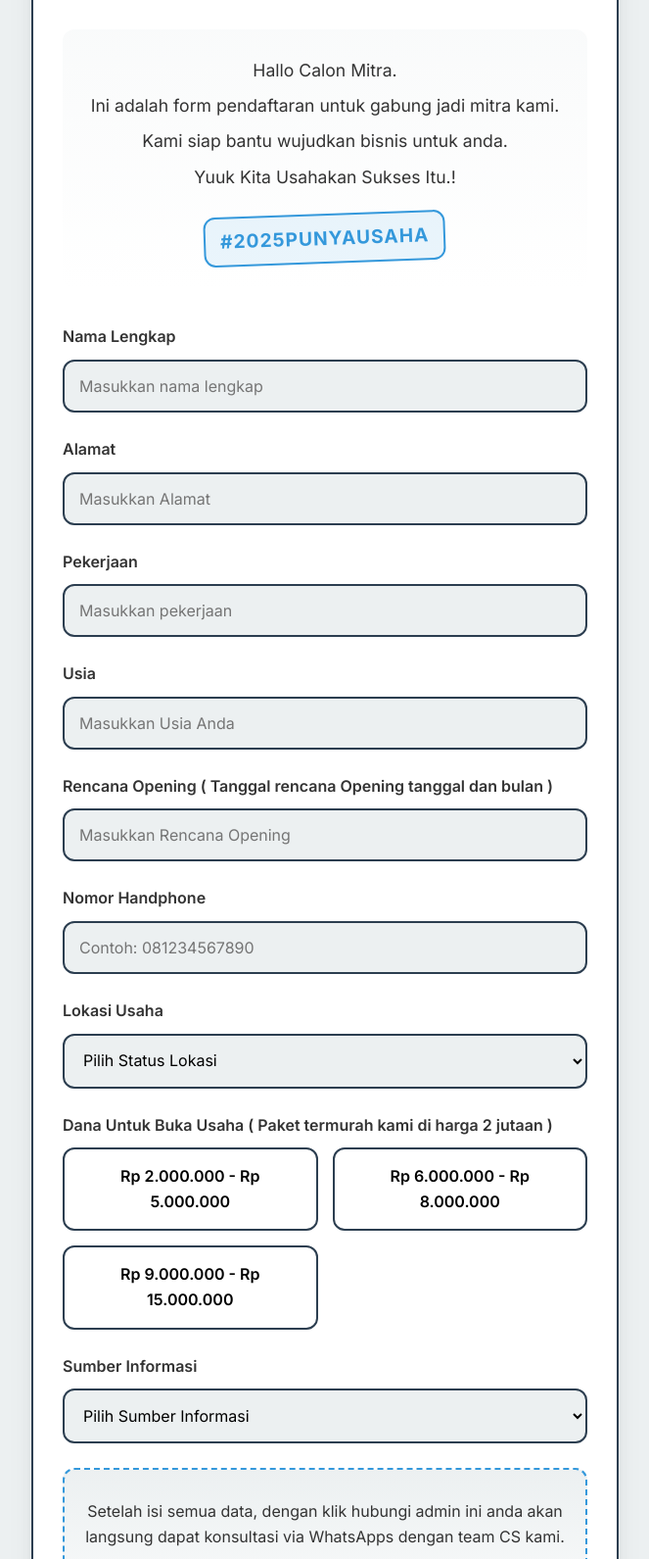
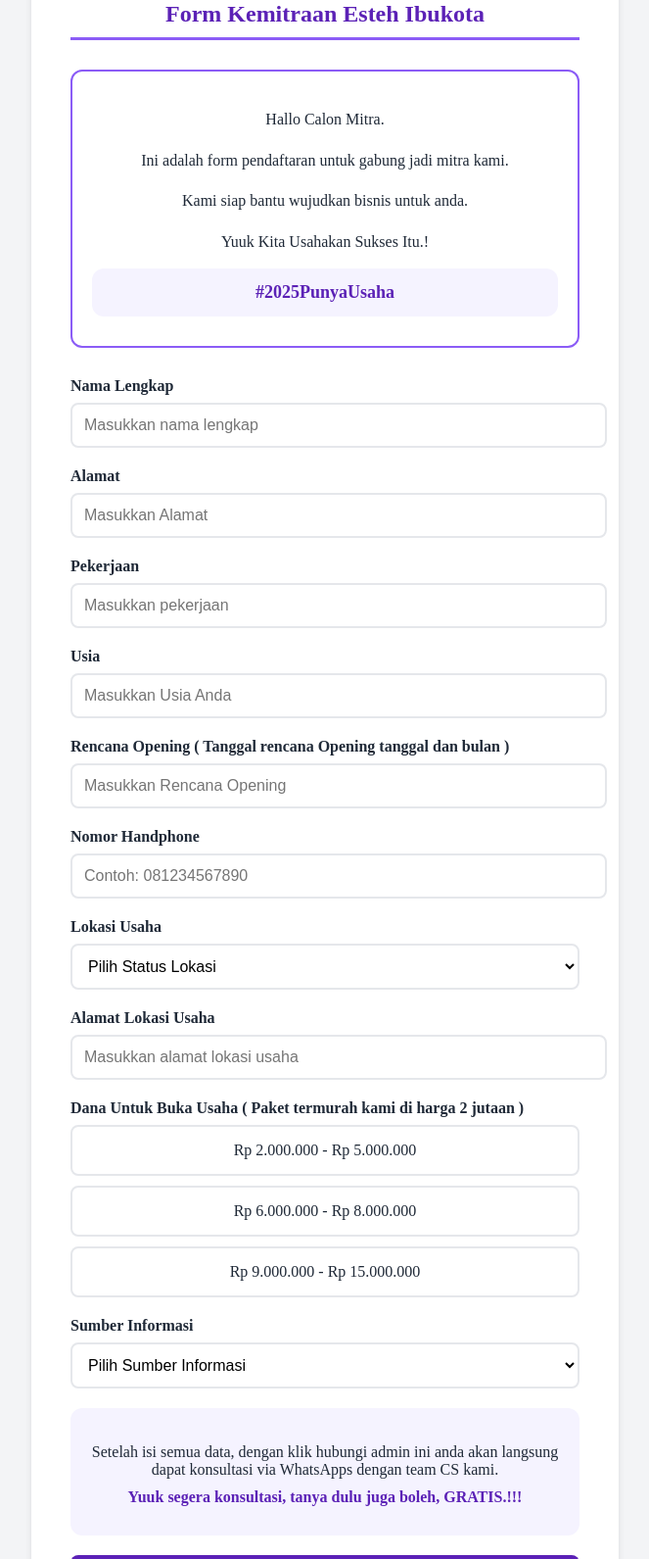
Before and after one commit to jafabogaartha/Form-Paketusaha.web.id, a plain HTML site: page estehibukota.html in a window 1280 px wide. Shown: the part 103-1694 px from the top of the page at 98% size, without its empty margins (308-971 px from the left). Drawn offline with Linux system fonts and the light colour scheme.

Commit message:
@jafabogaartha

```diff
--- a/estehibukota.html
+++ b/estehibukota.html
@@ -7,286 +7,258 @@
     <title>Kemitraan Esteh Ibukota</title>
     <link href="https://fonts.googleapis.com/css2?family=Inter:wght@400;600;700&display=swap" rel="stylesheet">
     <style>
-        :root {
-            --primary-color: #2c3e50;
-            /* Warna gelap yang kuat */
-            --secondary-color: #ecf0f1;
-            /* Warna latar belakang ringan */
-            --accent-color: #3498db;
-            /* Warna aksen cerah */
-            --text-color: #333;
-            --border-radius: 12px;
-        }
+:root {
+    --primary-color: #5B21B6;    /* Deep purple */
+    --secondary-color: #ffffff;   /* White background */
+    --accent-color: #8B5CF6;     /* Bright purple */
+    --text-color: #1F2937;       /* Dark gray for text */
+    --text-light: #6B7280;       /* Light gray for secondary text */
+    --white: #ffffff;
+    --error: #EF4444;
+    --success: #10B981;
+    --border-radius: 12px;
+}
 
-        * {
-            margin: 0;
-            padding: 0;
-            box-sizing: border-box;
-            font-family: 'Inter', 'Roboto', sans-serif;
-        }
+body {
+    background-color: #F3F4F6;
+    min-height: 100vh;
+    padding: 20px;
+}
 
-        body {
-            background-color: var(--secondary-color);
-            display: flex;
-            justify-content: center;
-            align-items: center;
-            min-height: 100vh;
-            line-height: 1.6;
-        }
+.container {
+    width: 100%;
+    max-width: 600px;
+    margin: 20px auto;
+    background: var(--white);
+    box-shadow: 0 4px 6px rgba(0, 0, 0, 0.1);
+    border-radius: var(--border-radius);
+    overflow: hidden;
+}
 
-        .container {
-            width: 100%;
-            max-width: 600px;
-            background-color: white;
-            box-shadow:
-                0 10px 30px rgba(0, 0, 0, 0.05),
-                0 4px 15px rgba(0, 0, 0, 0.03);
-            border-radius: var(--border-radius);
-            overflow: hidden;
-            border: 2px solid var(--primary-color);
-        }
+.form-section {
+    padding: 30px 20px;
+}
 
-        .form-section {
-            padding: 40px 30px;
-        }
+.form-section h1 {
+    color: var(--primary-color);
+    font-size: 24px;
+    font-weight: 700;
+    text-align: center;
+    margin-bottom: 30px;
+    padding-bottom: 10px;
+    border-bottom: 3px solid var(--accent-color);
+}
 
-        .form-section h1 {
-            text-align: center;
-            color: var(--primary-color);
-            margin-bottom: 30px;
-            font-size: 2rem;
-            font-weight: 800;
-            position: relative;
-            padding-bottom: 10px;
-        }
+.welcome-section {
+    background: var(--white);
+    padding: 20px;
+    border: 2px solid var(--accent-color);
+    border-radius: var(--border-radius);
+    margin-bottom: 30px;
+}
 
-        .form-section h1::after {
-            content: '';
-            position: absolute;
-            bottom: 0;
-            left: 50%;
-            transform: translateX(-50%);
-            width: 80px;
-            height: 4px;
-            background-color: var(--accent-color);
-        }
+.welcome-section p {
+    color: var(--text-color);
+    font-size: 16px;
+    line-height: 1.6;
+    margin-bottom: 10px;
+    text-align: center;
+}
 
-        .form-input {
-            margin-bottom: 25px;
-            position: relative;
-        }
+.welcome-section .hashtag {
+    color: var(--primary-color);
+    font-size: 18px;
+    font-weight: 700;
+    display: block;
+    text-align: center;
+    margin-top: 15px;
+    padding: 10px;
+    background-color: #F5F3FF;
+    border-radius: var(--border-radius);
+}
 
-        .form-input label {
-            display: block;
-            margin-bottom: 10px;
-            color: var(--text-color);
-            font-weight: 600;
-            transition: color 0.3s ease;
-        }
+.form-input {
+    margin-bottom: 20px;
+}
 
-        .form-input input,
-        .form-input select {
-            width: 100%;
-            padding: 15px;
-            border: 2px solid var(--primary-color);
-            border-radius: var(--border-radius);
-            font-size: 16px;
-            transition: all 0.3s ease;
-            background-color: var(--secondary-color);
-        }
+.form-input label {
+    display: block;
+    color: var(--text-color);
+    font-weight: 600;
+    margin-bottom: 8px;
+    font-size: 16px;
+}
 
-        .form-input input:focus,
-        .form-input select:focus {
-            outline: none;
-            border-color: var(--accent-color);
-            box-shadow: 0 0 0 3px rgba(52, 152, 219, 0.2);
-        }
+.form-input input,
+.form-input select {
+    width: 100%;
+    padding: 12px;
+    border: 2px solid #E5E7EB;
+    border-radius: 8px;
+    font-size: 16px;
+    background-color: var(--white);
+}
 
-        .dana-options {
-            display: grid;
-            grid-template-columns: repeat(auto-fit, minmax(200px, 1fr));
-            gap: 15px;
-            margin-bottom: 25px;
-        }
+.form-input input:focus,
+.form-input select:focus {
+    border-color: var(--accent-color);
+    outline: none;
+    box-shadow: 0 0 0 3px rgba(139, 92, 246, 0.1);
+}
 
-        .dana-option {
-            border: 2px solid var(--primary-color);
-            border-radius: var(--border-radius);
-            padding: 15px;
-            text-align: center;
-            cursor: pointer;
-            transition: all 0.3s ease;
-            font-weight: 600;
-        }
+.dana-options {
+    display: grid;
+    grid-template-columns: 1fr;
+    gap: 10px;
+    margin-bottom: 20px;
+}
 
-        .dana-option:hover {
-            background-color: var(--primary-color);
-            color: white;
-        }
+.dana-option {
+    padding: 15px;
+    border: 2px solid #E5E7EB;
+    border-radius: 8px;
+    text-align: center;
+    cursor: pointer;
+    background: var(--white);
+    color: var(--text-color);
+    font-weight: 500;
+    transition: all 0.3s ease;
+}
 
-        .dana-option.selected {
-            background-color: var(--accent-color);
-            color: white;
-            border-color: var(--accent-color);
-        }
+.dana-option:hover {
+    border-color: var(--accent-color);
+    background-color: #F5F3FF;
+}
 
-        .submit-btn {
-            width: 100%;
-            padding: 15px;
-            background-color: var(--primary-color);
-            color: white;
-            border: none;
-            border-radius: var(--border-radius);
-            font-weight: 700;
-            cursor: pointer;
-            transition: all 0.3s ease;
-            text-transform: uppercase;
-            letter-spacing: 1px;
-        }
+.dana-option.selected {
+    background-color: var(--primary-color);
+    color: var(--white);
+    border-color: var(--primary-color);
+}
 
-        .submit-btn:hover {
-            background-color: var(--accent-color);
-            transform: translateY(-3px);
-            box-shadow: 0 5px 15px rgba(0, 0, 0, 0.1);
-        }
+.consultation-message {
+    background-color: #F5F3FF;
+    padding: 20px;
+    border-radius: var(--border-radius);
+    margin: 20px 0;
+    text-align: center;
+}
 
-        /* Responsivitas Full Width untuk Mobile */
-        @media screen and (max-width: 600px) {
-            body {
-                padding: 0;
-            }
+.consultation-message p {
+    color: var(--text-color);
+    margin-bottom: 10px;
+}
 
-            .container {
-                max-width: 100%;
-                margin: 0;
-                border-radius: 0;
-                border-left: none;
-                border-right: none;
-                border-top: none;
-            }
+.consultation-message .highlight {
+    color: var(--primary-color);
+    font-weight: 700;
+    font-size: 16px;
+    display: block;
+    margin-top: 10px;
+}
 
-            .form-section {
-                padding: 30px 20px;
-            }
+.submit-btn {
+    width: 100%;
+    padding: 15px;
+    background-color: var(--primary-color);
+    color: var(--white);
+    border: none;
+    border-radius: 8px;
+    font-weight: 600;
+    font-size: 16px;
+    cursor: pointer;
+    transition: all 0.3s ease;
+}
 
-            .form-section h1 {
-                font-size: 1.6rem;
-            }
+.submit-btn:hover {
+    background-color: var(--accent-color);
+}
 
-            .dana-options {
-                grid-template-columns: 1fr;
-            }
-        }
+/* Responsive Improvements */
+@media screen and (max-width: 768px) {
+    body {
+        padding: 0;
+        margin: 0;
+        min-height: 100vh;
+        background-color: var(--white);
+    }
 
-        /* Animasi Tambahan */
-        @keyframes fadeIn {
-            from {
-                opacity: 0;
-                transform: translateY(-20px);
-            }
+    .container {
+        width: 100%;
+        max-width: 100%;
+        margin: 0;
+        padding: 0;
+        border-radius: 0;
+        box-shadow: none;
+        border: none;
+    }
 
-            to {
-                opacity: 1;
-                transform: translateY(0);
-            }
-        }
+    .form-section {
+        padding: 20px;
+    }
 
-        #additional-address {
-            display: none;
-            animation: fadeIn 0.4s ease;
-        }
- .welcome-section {
-            text-align: center;
-            margin-bottom: 35px;
-            animation: fadeIn 0.8s ease;
-            padding: 20px;
-            background: linear-gradient(to bottom, rgba(236, 240, 241, 0.3), transparent);
-            border-radius: var(--border-radius);
-        }
+    .form-section h1 {
+        font-size: 28px;
+    }
 
-        .welcome-section p {
-            margin: 8px 0;
-            line-height: 1.6;
-            color: var(--text-color);
-            font-size: 1.1rem;
-        }
+    .dana-options {
+        grid-template-columns: repeat(2, 1fr);
+    }
+}
 
-        .welcome-section .hashtag {
-            font-weight: 800;
-            color: var(--accent-color);
-            margin-top: 15px;
-            font-size: 1.2rem;
-            text-transform: uppercase;
-            letter-spacing: 1px;
-            padding: 8px 15px;
-            display: inline-block;
-            border: 2px solid var(--accent-color);
-            border-radius: var(--border-radius);
-            background-color: rgba(52, 152, 219, 0.1);
-            transform: rotate(-2deg);
-        }
+@media screen and (max-width: 480px) {
+    body {
+        padding: 10px;
+    }
 
-        /* New styles for consultation message section */
-        .consultation-message {
-            text-align: center;
-            margin: 25px 0;
-            padding: 20px;
-            background: linear-gradient(to bottom, var(--secondary-color), white);
-            border-radius: var(--border-radius);
-            border: 2px dashed var(--accent-color);
-            animation: fadeIn 0.8s ease;
-        }
+    .container {
+        margin: 0;
+        border-radius: 0;
+    }
 
-        .consultation-message p {
-            margin: 10px 0;
-            line-height: 1.6;
-            color: var(--text-color);
-        }
+    .form-section {
+        padding: 20px 15px;
+    }
 
-        .consultation-message .highlight {
-            font-weight: 700;
-            color: var(--accent-color);
-            font-size: 1.1rem;
-            margin-top: 15px;
-            padding: 5px 10px;
-            background-color: rgba(52, 152, 219, 0.1);
-            border-radius: var(--border-radius);
-            display: inline-block;
-        }
+    .form-section h1 {
+        font-size: 20px;
+    }
 
-        /* Animation for new sections */
-        @keyframes fadeIn {
-            from {
-                opacity: 0;
-                transform: translateY(-10px);
-            }
-            to {
-                opacity: 1;
-                transform: translateY(0);
-            }
-        }
+    .welcome-section,
+    .consultation-message {
+        padding: 15px;
+    }
 
-        /* Responsive adjustments for new sections */
-        @media screen and (max-width: 600px) {
-            .welcome-section {
-                padding: 15px;
-                margin-bottom: 25px;
-            }
+    .form-input label {
+        font-size: 14px;
+    }
 
-            .welcome-section p {
-                font-size: 1rem;
-            }
+    .form-input input,
+    .form-input select,
+    .submit-btn {
+        padding: 10px;
+        font-size: 14px;
+    }
+}
+/* Tablet and Desktop styles */
+@media screen and (min-width: 769px) {
+    body {
+        padding: 20px;
+        background-color: #F3F4F6;
+    }
 
-            .welcome-section .hashtag {
-                font-size: 1.1rem;
-                padding: 6px 12px;
-            }
+    .container {
+        max-width: 600px;
+        margin: 20px auto;
+        border-radius: var(--border-radius);
+        box-shadow: 0 4px 6px rgba(0, 0, 0, 0.1);
+    }
 
-            .consultation-message {
-                padding: 15px;
-                margin: 20px 0;
-            }
-        }
+    .form-section {
+        padding: 40px;
+    }
+
+}
     </style>
 </head>
 
```
